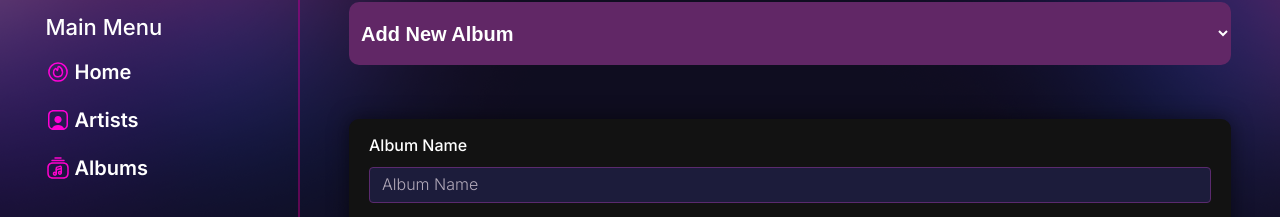
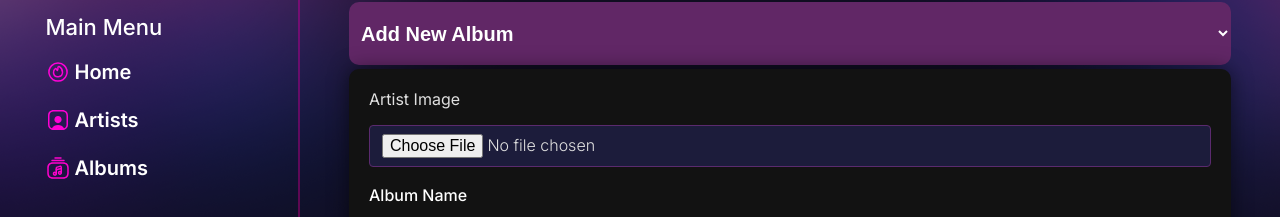
Before and after one commit to Dachikkinho/Mukhambazi-Admin, a Next.js app: page /addAlbum in a window 1280 px wide. Shown: the part 128-345 px from the top of the page. Built offline with nearby package versions, Linux system fonts and the light colour scheme; no server answers.

Commit message:
NAVI-ADMIN/Album-Image-Upload

```diff
--- a/app/(authorised)/albums/[album]/page.tsx
+++ b/app/(authorised)/albums/[album]/page.tsx
@@ -7,6 +7,8 @@ import { isPlayingState } from '@/app/states';
 import axios from 'axios';
 import { useRecoilState } from 'recoil';
 import LoadingBar from 'react-top-loading-bar';
+import { AlbumPage } from '@/app/interfaces/albunPage.interface';
+import { Music } from '@/app/interfaces/music.interface';
 
 const AlbumArtist = () => {
     useEffect(() => {
@@ -16,7 +18,7 @@ const AlbumArtist = () => {
     const param = useParams();
     const id = param.album;
     const [album, setAlbum] = useState<AlbumPage>();
-    const [songs, setSongs] = useState<Song[]>([]);
+    const [songs, setSongs] = useState<Music[]>([]);
     const [progress, setProgress] = useState(0);
     const [, setIsPlaying] = useRecoilState(isPlayingState);
 
@@ -88,7 +90,7 @@ const AlbumHeader = ({ album }: { album: AlbumPage }) => (
     <div className={styles.albums}>
         <img
             className={styles.photo}
-            src={'/images/songCovers/banner.png'}
+            src={album.image}
             alt="icon"
         />
         <div>{album.name}</div>
--- a/app/(authorised)/search/page.tsx
+++ b/app/(authorised)/search/page.tsx
@@ -116,7 +116,7 @@ const SearchPage = () => {
                                     name={album.name}
                                     lastName={''}
                                     plays={album.releaseDate}
-                                    image={'/images/songCovers/banner.png'}
+                                    image={album.image}
                                 />
                             </Link>
                         ))}
--- a/app/components/Albums/Albums.tsx
+++ b/app/components/Albums/Albums.tsx
@@ -5,6 +5,7 @@ import Search from '../Header/Search/Search';
 import { useEffect, useState } from 'react';
 import axios from 'axios';
 import LoadingBar from 'react-top-loading-bar';
+import { Album } from '@/app/interfaces/album.interface';
 
 const Albums = () => {
     const [albums, setAlbums] = useState<Album[]>([]);
@@ -61,7 +62,7 @@ const Albums = () => {
                             name={album.name}
                             lastName={''}
                             plays={album.releaseDate}
-                            image={'/images/songCovers/banner.png'}
+                            image={album.image}
                         />
                     </Link>
                 ))}
--- a/app/components/SideBar/SidebarSelected/SidebarSelected.tsx
+++ b/app/components/SideBar/SidebarSelected/SidebarSelected.tsx
@@ -31,7 +31,7 @@ const SidebarSelected = () => {
             case '/addArtist':
                 setPosition('623px');
                 break;
-                case '/addAlbum':
+            case '/addAlbum':
                 setPosition('623px');
                 break;
             default:
--- a/app/components/addAlbumSubComponents/AlbumForm.tsx
+++ b/app/components/addAlbumSubComponents/AlbumForm.tsx
@@ -60,7 +60,21 @@ const AlbumForm = () => {
     };
 
     const createAlbum = async (album: CreateAlbum) => {
-        await axios.post('http://localhost:3001/albums/', album);
+        await axios.post(
+            'http://localhost:3001/album/',
+            {
+                artistName: album.artistName,
+                authorId: album.authorId,
+                image: album.image[0],
+                name: album.name,
+                releaseDate: album.releaseDate,
+            },
+            {
+                headers: {
+                    'Content-Type': 'multipart/form-data',
+                },
+            },
+        );
     };
 
     const updateAlbum = async (id: string, album: CreateAlbum) => {
--- a/app/components/addAlbumSubComponents/AlbumFormFields.tsx
+++ b/app/components/addAlbumSubComponents/AlbumFormFields.tsx
@@ -10,6 +10,27 @@ type Props = {
 
 export const AlbumFormFields = ({ register, errors }: Props) => (
     <>
+        <div className={styles.row}>
+            <label htmlFor="img">Artist Image</label>
+            <input
+                type="file"
+                id="img"
+                className={styles.input}
+                placeholder="Image"
+                {...register('image', {
+                    required: { value: true, message: 'Image is Required!' },
+                    validate: {
+                        fileType: (file: FileList) =>
+                            ['png', 'jpg', 'jpeg'].includes(
+                                file[0].type.split('/')[1].toLowerCase(),
+                            ) || 'The file type should be Image',
+                    },
+                })}
+            />
+            {errors.image?.message && (
+                <ErrorMessage message={errors.image.message} />
+            )}
+        </div>
         <div className={styles.row}>
             <label htmlFor="name" className={styles.label}>
                 Album Name
--- a/app/interfaces/album.interface.ts
+++ b/app/interfaces/album.interface.ts
@@ -3,4 +3,5 @@ export interface Album {
     name: string;
     artistName: string;
     releaseDate: string;
+    image: string;
 }
--- a/app/interfaces/albunPage.interface.ts
+++ b/app/interfaces/albunPage.interface.ts
@@ -5,4 +5,5 @@ export interface AlbumPage {
     name: string;
     artistName: string;
     musics: Music[];
+    image: string;
 }
--- a/app/interfaces/createAlbum.interface.ts
+++ b/app/interfaces/createAlbum.interface.ts
@@ -3,4 +3,5 @@ export interface CreateAlbum {
     artistName: string;
     releaseDate: string;
     authorId: number;
+    image: FileList;
 }
```
Also changed, not shown: app/(authorised)/artists/[artist]/page.tsx (+6 -3 lines).
